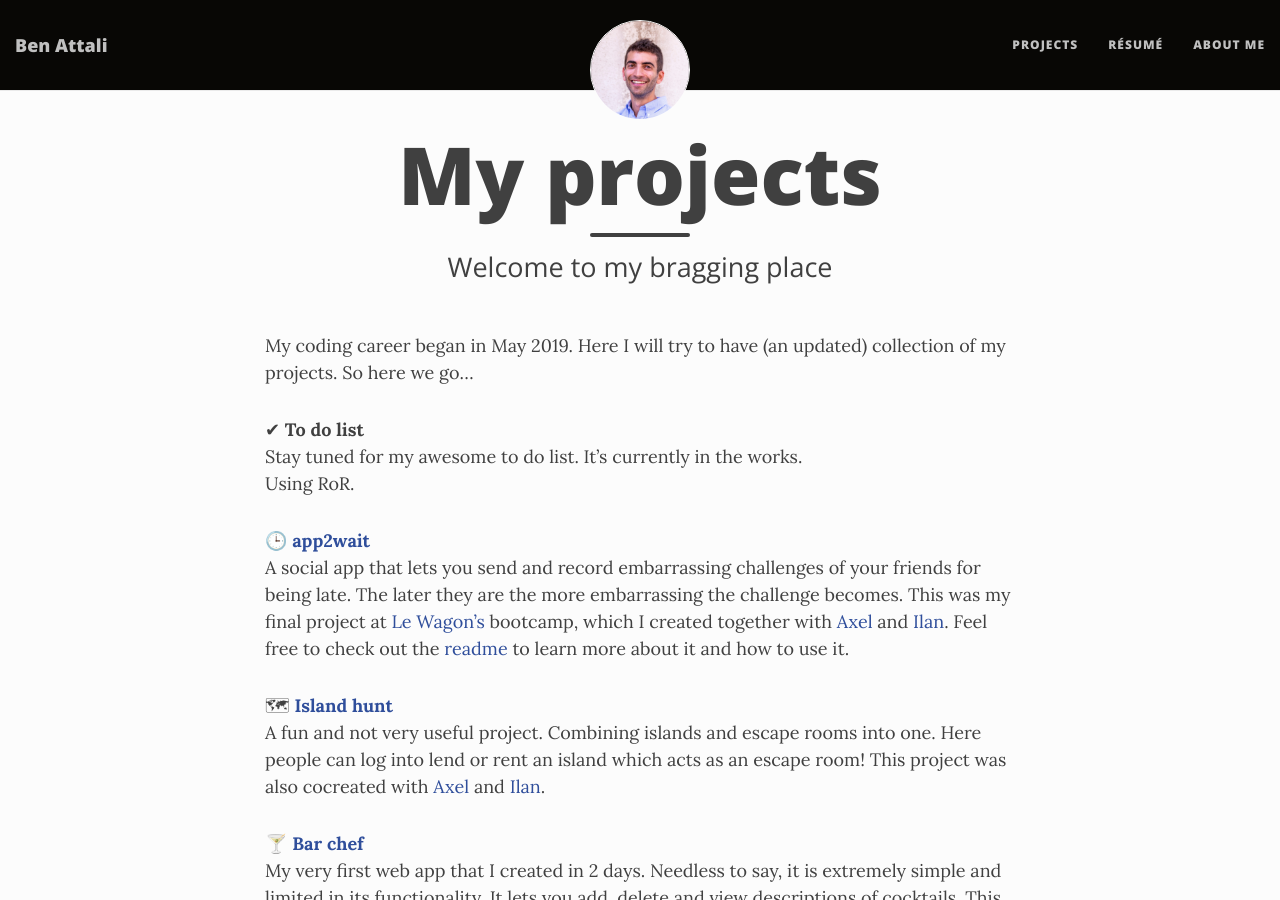
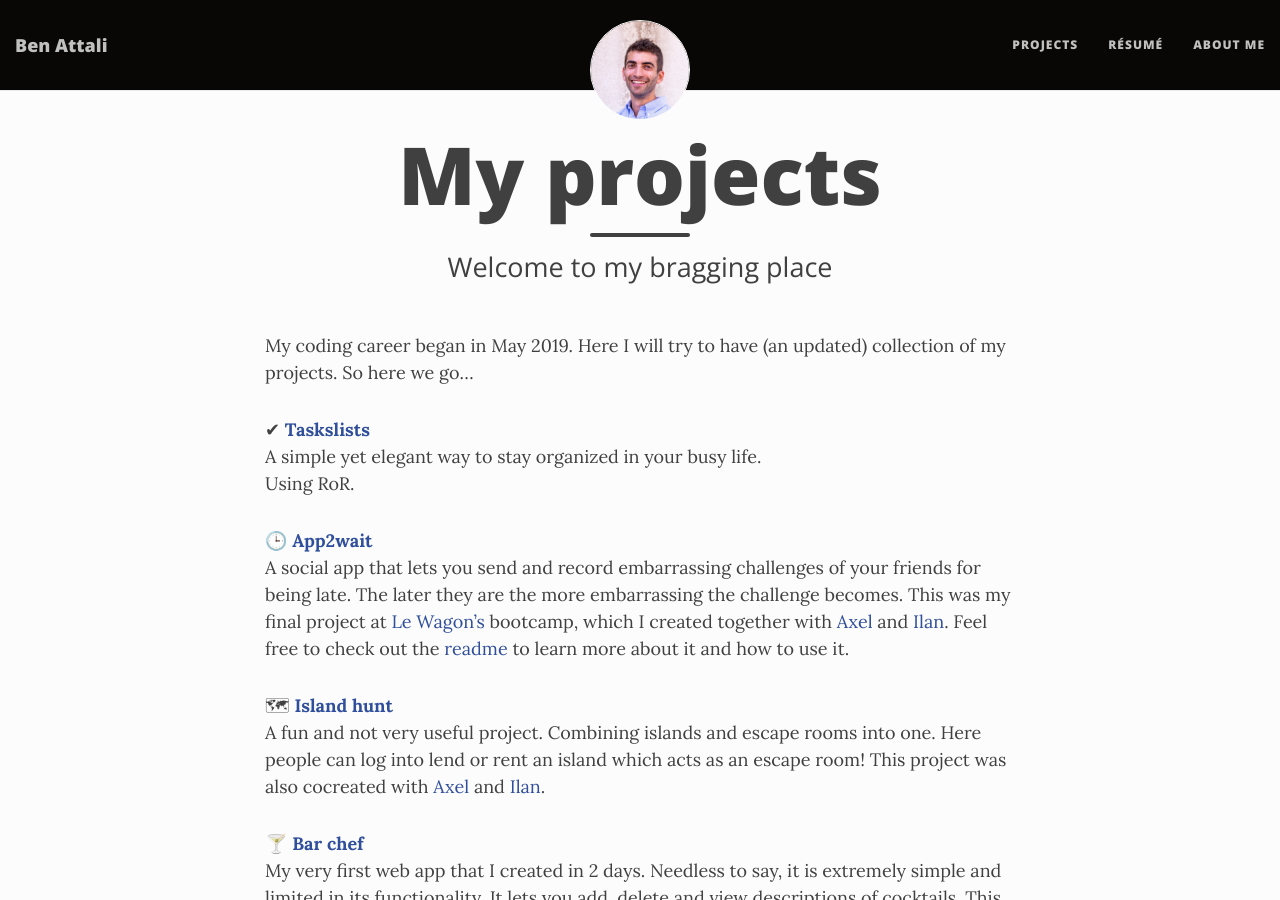
Before and after one commit to benattali/benattali.github.io, a Jekyll site: the page built from projects.md, in a window 1280 px wide and 900 px high. Built offline with Jekyll 4.4.1, drawn with Linux system fonts in a browser that asks for light colours; nearby versions of some CDN libraries.

Commit message:
Update projects.md

```diff
--- a/projects.md
+++ b/projects.md
@@ -7,11 +7,11 @@ comments: true
 
 My coding career began in May 2019. Here I will try to have (an updated) collection of my projects. So here we go...
 
-✔ **To do list**
-  Stay tuned for my awesome to do list. It's currently in the works.
+✔ [**Taskslists**](www.taskslists.com)
+  A simple yet elegant way to stay organized in your busy life.
   Using RoR.
 
-🕒 [**app2wait**](https://www.app2wait.com/)
+🕒 [**App2wait**](https://www.app2wait.com/)
   A social app that lets you send and record embarrassing challenges of your friends for being late. The later they are the more embarrassing the challenge becomes. This was my final project at [Le Wagon's](https://www.lewagon.com/program) bootcamp, which I created together with [Axel](https://github.com/AxelResnik) and [Ilan](https://github.com/Ilansz). Feel free to check out the [readme](https://github.com/benattali/app2wait) to learn more about it and how to use it.
 
 
```
